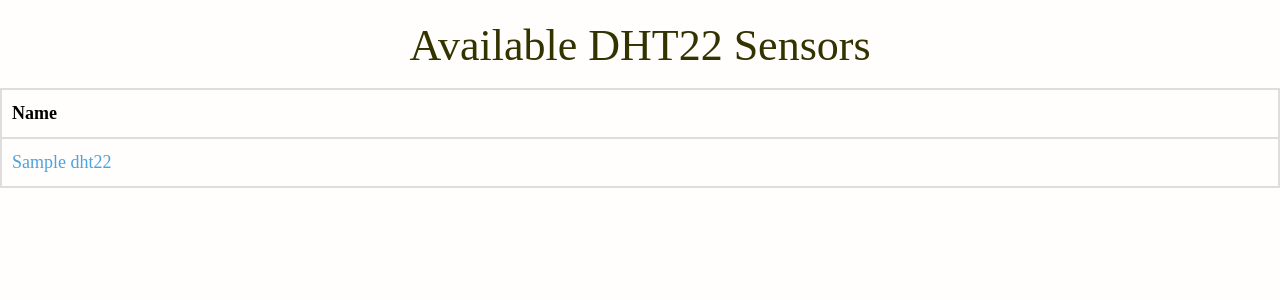
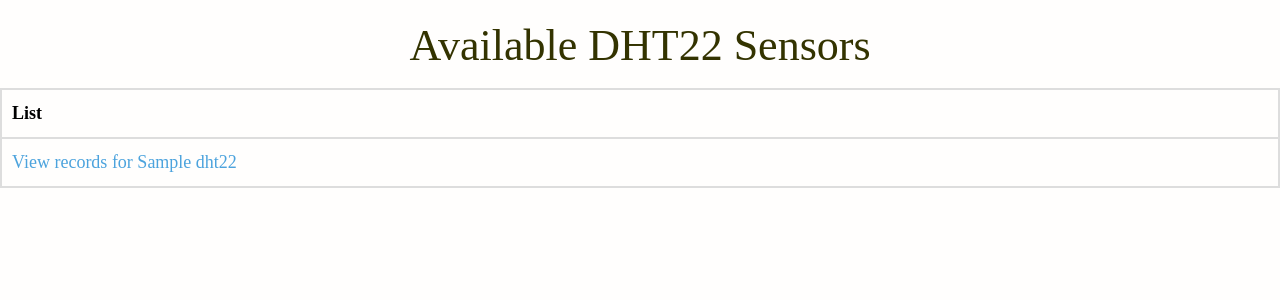
Before and after one commit to knaiskes/control-panel, a Django app: page /dht22/ in a window 1280 px wide. Shown: the part 52-352 px from the top of the page. Run offline with Django 3.2, Linux system fonts and the light colour scheme; a user stored in the database is signed in; tables that the repository leaves empty hold one stand-in row (values such as "Sample post").

Commit message:
Changed th and td tags in dht22's table

```diff
--- a/controlpanel/dht22/templates/dht22/index.html
+++ b/controlpanel/dht22/templates/dht22/index.html
@@ -3,11 +3,11 @@
 <h1>Available DHT22 Sensors</h1>
 <table>
     <tr>
-        <th>Name</th>
+        <th>List</th>
     </tr>
     {% for dht22 in dht22_list %}
     <tr>
-        <td><a href="{% url 'dht22:records' name=dht22.name %}">{{ dht22.name }}</a></td>
+        <td><a href="{% url 'dht22:records' name=dht22.name %}">View records for {{ dht22.name }}</a></td>
         {% endfor %}
 </table>
 </div>
```
